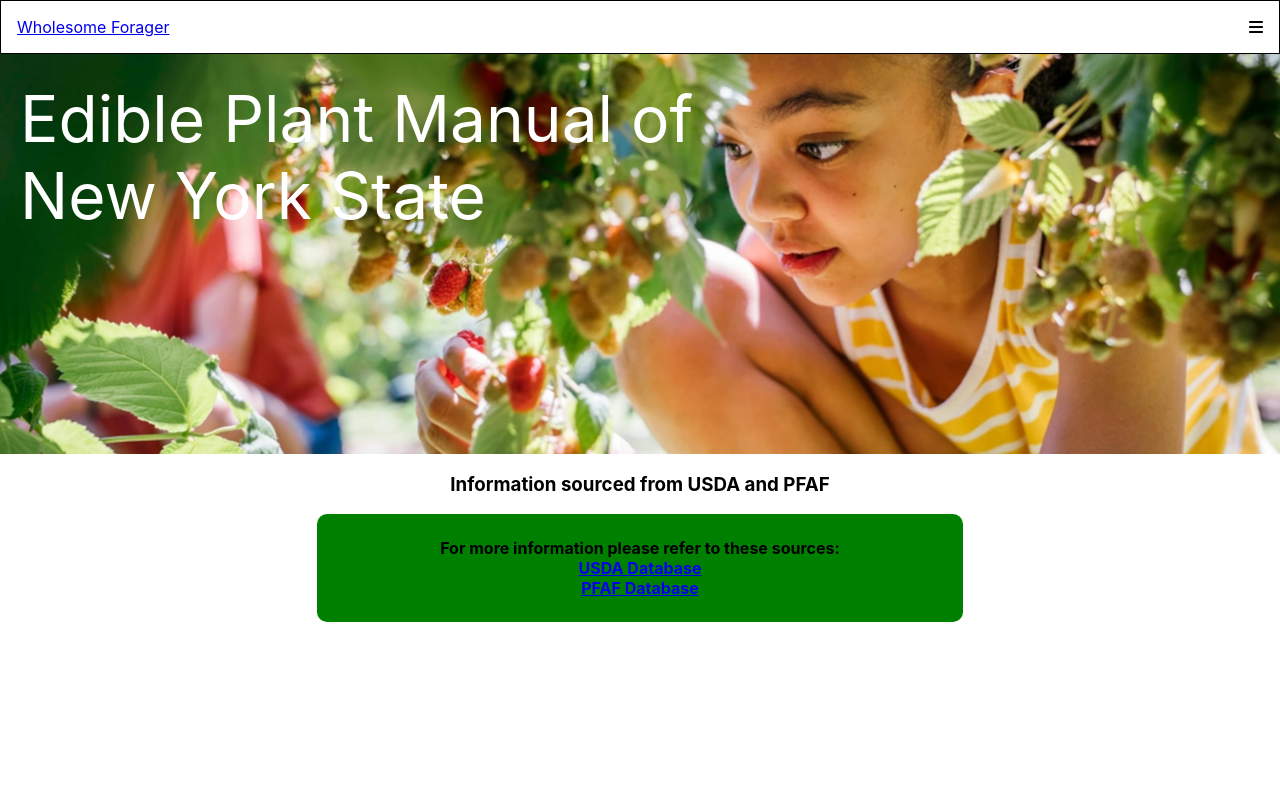
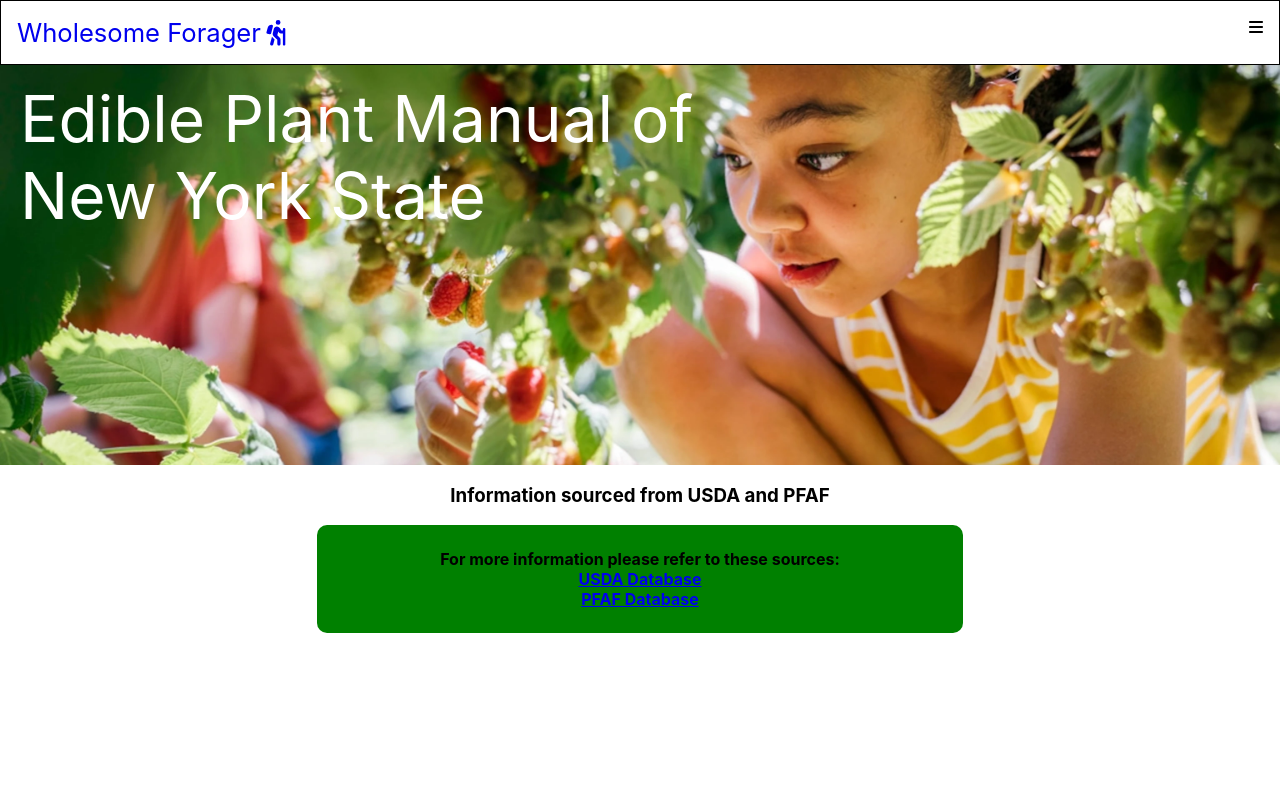
Before and after one commit to mon33k/Wholesome-Forager, a React (Create React App) app: page / in a window 1280 px wide. Shown: the top 800 px of the page. Built offline with nearby package versions, Linux system fonts and the light colour scheme; no server answers.

Commit message:
added nav and logo

```diff
--- a/src/components/navBar/NavBar.js
+++ b/src/components/navBar/NavBar.js
@@ -3,7 +3,9 @@ import { Routes, Route, Link } from "react-router-dom";
 import "./navBar.css";
 import PlantList from "../plantList/PlantList";
 import { FontAwesomeIcon } from "@fortawesome/react-fontawesome";
-import { faBars } from "@fortawesome/free-solid-svg-icons";
+import { faBars, faPersonHiking } from "@fortawesome/free-solid-svg-icons";
+// import { fab } from "@fortawesome/free-brands-svg-icons";
+
 // import PlantPage from "../plantPage/PlantPage";
 import HomePage from "../homePage/HomePage";
 import PlantPage from "../plantPage/PlantPage";
@@ -19,14 +21,17 @@ const NavBar = () => {
   return (
     <>
       <div className="nav-container">
-        <Link to="/">Wholesome Forager</Link>
+        <Link to="/" className="logo-icon">
+          Wholesome Forager
+          <FontAwesomeIcon icon={faPersonHiking} className="hiking-icon" />
+        </Link>
         <div className="burger-menu">
           <FontAwesomeIcon icon={faBars} onClick={handleMenuClick} />
           {clicked ? (
             <div className="menu-overlay">
               <Link to="/plant/list">Plant Archive</Link>
               <Link to="/favorite">Favorite Plants</Link>
-              <Link to="/search">Search</Link>
+              <SearchPlant />
             </div>
           ) : (
             ""
@@ -38,7 +43,7 @@ const NavBar = () => {
         <Route path="/plant/list" element={<PlantList />} />
         <Route path="/plant/:id" element={<PlantPage />} />
         <Route path="/favorite" element={<FavoritePlants />} />
-        <Route path="/search" element={<SearchPlant />} />
+        <Route path="/search/:text" element={<SearchPlant />} />
       </Routes>
     </>
   );
--- a/src/components/navBar/navBar.css
+++ b/src/components/navBar/navBar.css
@@ -6,9 +6,17 @@
   padding: 2vh;
 }
 
+.logo-icon {
+  text-decoration: none;
+  font-size: 2vw;
+}
+.hiking-icon {
+  padding-left: 0.4vw;
+}
 .menu-overlay {
   display: flex;
   flex-direction: column;
+  justify-content: space-evenly;
   height: 40vh;
   width: 30vw;
   margin: 0 auto;
@@ -20,3 +28,14 @@
   right: 2vw;
   border: 1px solid black;
 }
+
+.menu-overlay > a {
+  text-decoration: none;
+  font-size: 2vw;
+}
+
+@media only screen and (max-device-width: 650px) {
+  .menu-overlay {
+    width: auto;
+  }
+}
```
